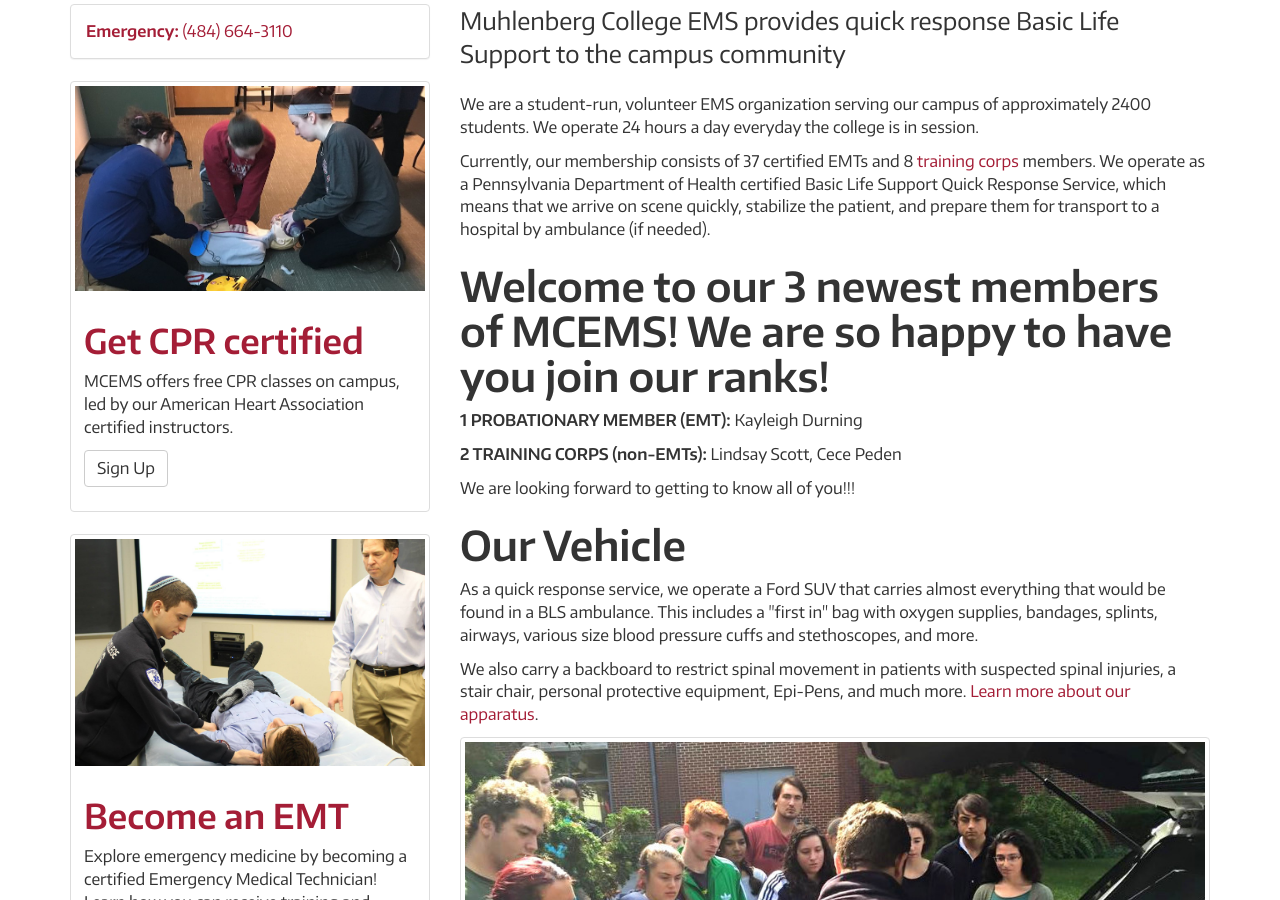
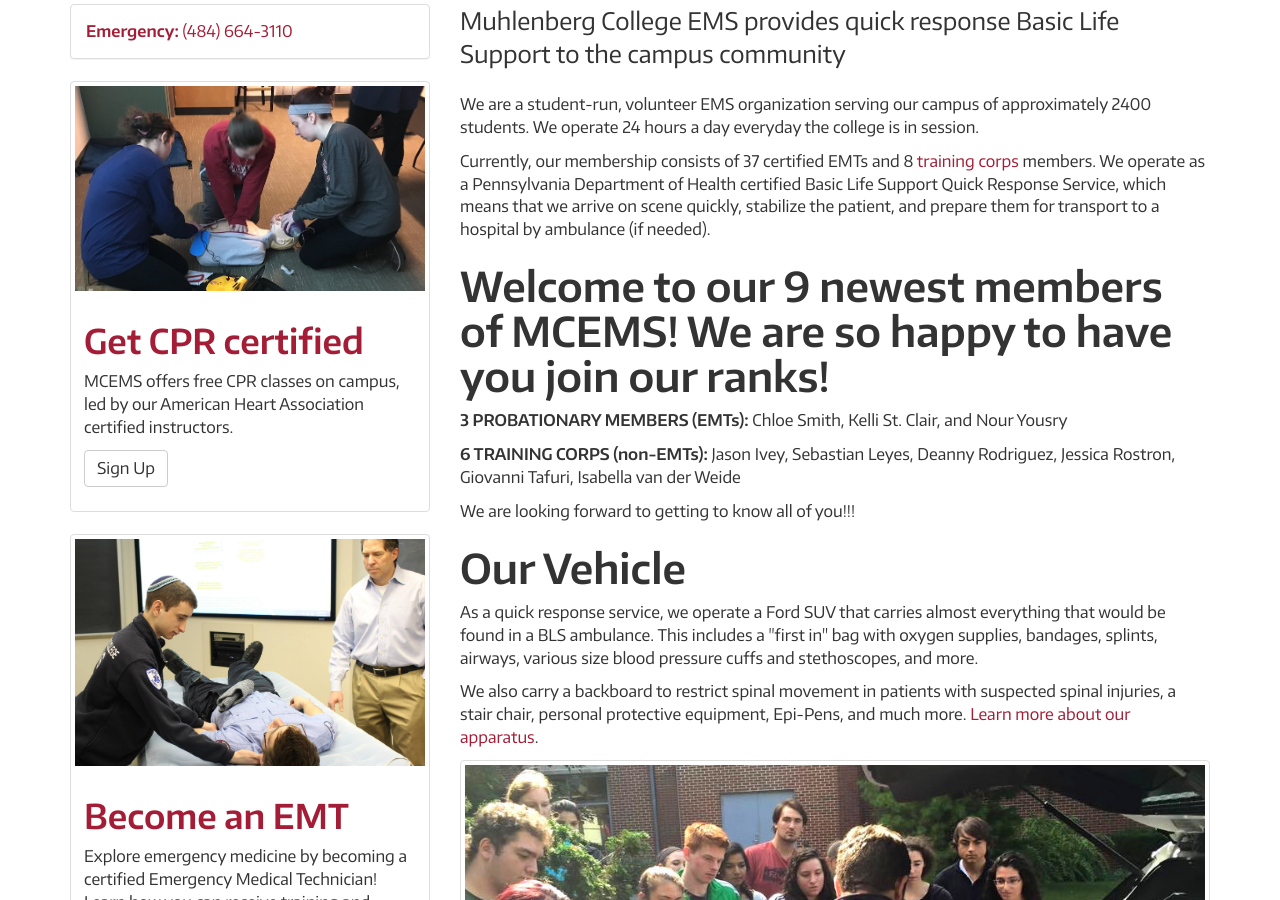
Before and after one commit to MCEMS/www, a Jekyll site: the page built from index.html, in a window 1280 px wide and 900 px high, scrolled down 330 px. Built offline with Jekyll 4.4.1, drawn with Linux system fonts in a browser that asks for light colours; nearby versions of some CDN libraries.

Commit message:
Update news.markdown

```diff
--- a/_includes/news.markdown
+++ b/_includes/news.markdown
@@ -1,8 +1,8 @@
-Welcome to our 3 newest members of MCEMS! We are so happy to have you join our ranks!
+Welcome to our 9 newest members of MCEMS! We are so happy to have you join our ranks!
 ======================================================================================
 
-**1 PROBATIONARY MEMBER (EMT):** Kayleigh Durning
+**3 PROBATIONARY MEMBERS (EMTs):** Chloe Smith, Kelli St. Clair, and Nour Yousry
 
-**2 TRAINING CORPS (non-EMTs):** Lindsay Scott, Cece Peden
+**6 TRAINING CORPS (non-EMTs):** Jason Ivey, Sebastian Leyes, Deanny Rodriguez, Jessica Rostron, Giovanni Tafuri, Isabella van der Weide
 
 We are looking forward to getting to know all of you!!!
```
